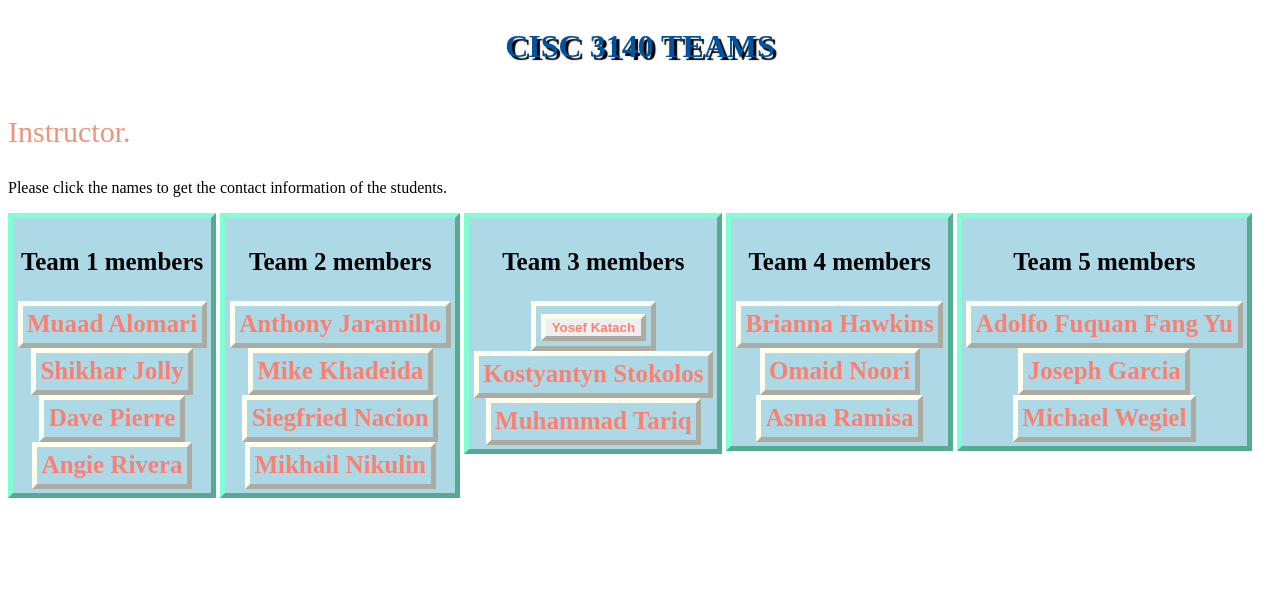
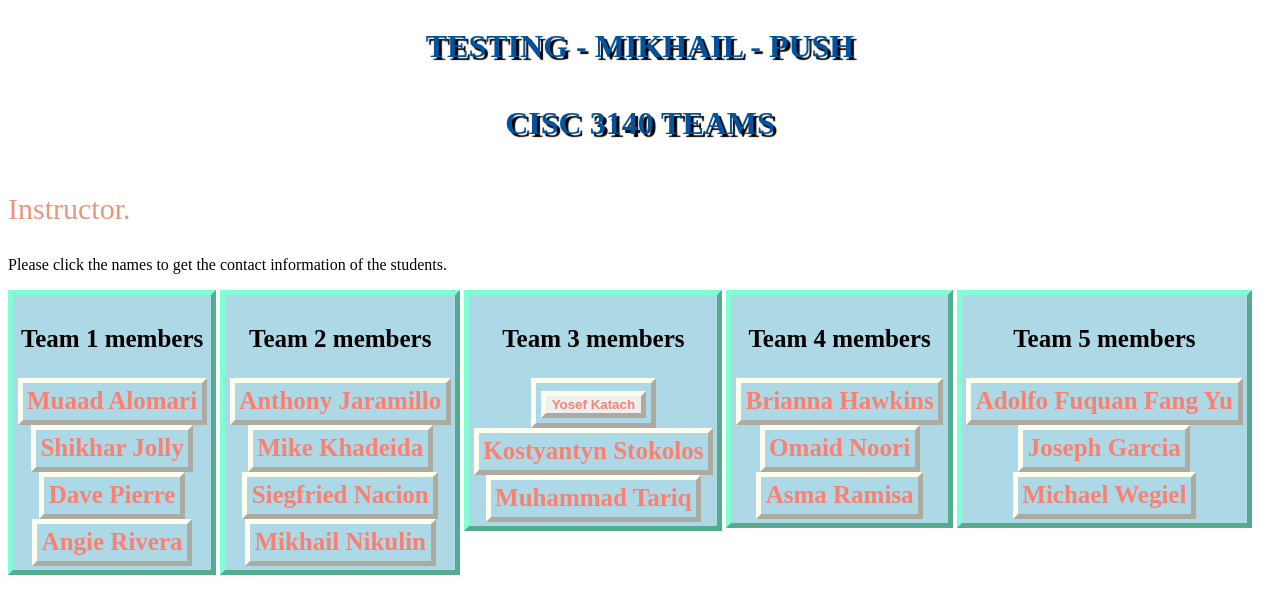
Before and after one commit to infinitydawn/CISC3140-hw2-Contacts, a plain HTML site: page index.html in a window 1280 px wide. Drawn offline with Linux system fonts and the light colour scheme.

Commit message:
Test 1
github desktop

```diff
--- a/index.html
+++ b/index.html
@@ -7,6 +7,7 @@
     <meta name="viewport">
   </head>
   <body>
+	<h1>TESTING - MIKHAIL - PUSH </h1>
   <h1>CISC 3140 TEAMS</h1>
 
    <p id="para1">
```
